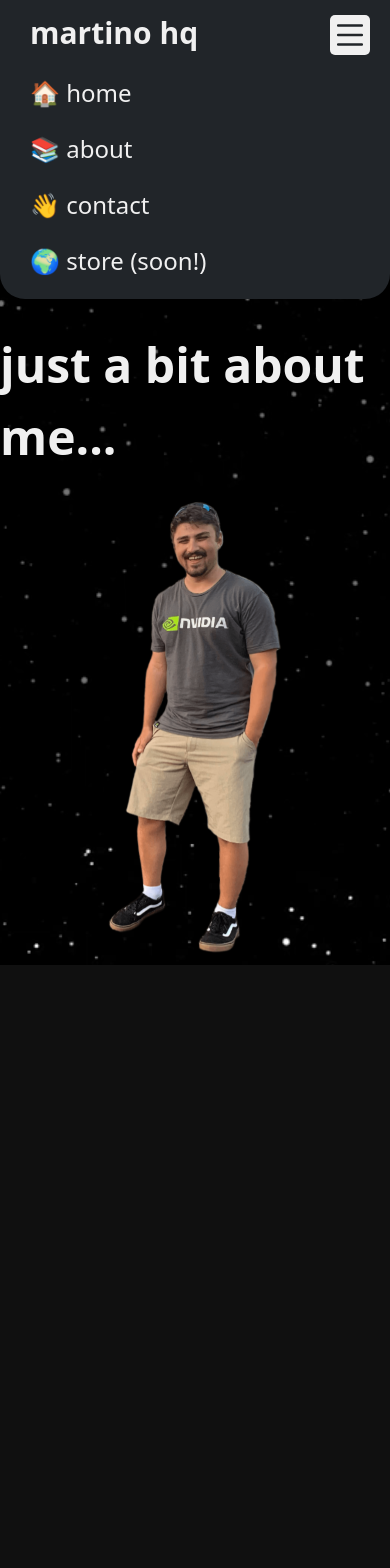
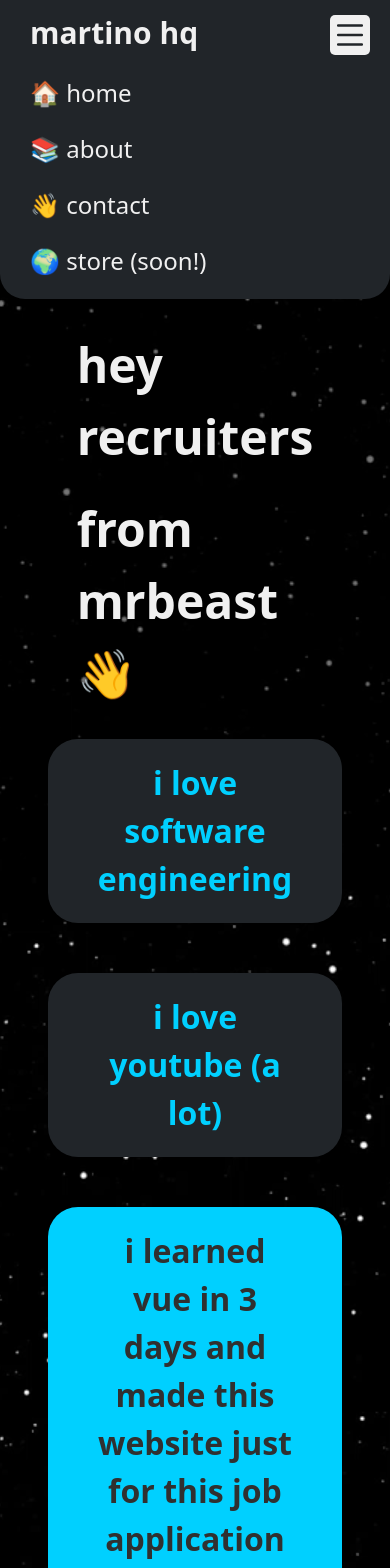
Before and after one commit to MatthewMartino/MartinoVue, a Vue app: page /about in a window 390 px wide. Shown: the top 1568 px of the page. Before the commit the page ends 965 px from the top, so only its background shows below. Built offline with nearby package versions, Linux system fonts and the light colour scheme.

Commit message:
Finished about page, bug fixes, etc

```diff
--- a/src/assets/scss/main.scss
+++ b/src/assets/scss/main.scss
@@ -63,9 +63,13 @@
 
 .floatingMartino {
   animation: floating-animation 3s infinite alternate ease-in-out;
+  display: flex;
   max-width: 300px;
   float: right;
-  margin-right: 50px;
+  margin-right: 150px;
+  @media (max-width: 1100px) {
+    display: none;
+  }
 }
 
 .heroText {
@@ -108,6 +112,19 @@
   @extend .fofSubText;
 }
 
+.cardHintD {
+  @extend .heroSubText;
+  color: rgba(255, 255, 255, 0.4);
+  font-weight: 300;
+  margin-top: 50px;
+  font-size: 20px;
+}
+
+.cardHintM {
+  @extend .cardHintD;
+
+}
+
 .hiddenText {
   @extend .heroText;
   color: $accent;
@@ -134,6 +151,18 @@
     color: $accent;
     background-color: $darkgray;
     transition: 0.1s;
+  }
+}
+
+.buttonCard {
+  @extend .button;
+  color: $accent;
+  background-color: $darkgray;
+  margin-top: 0px;
+
+  &:hover {
+    color: $accent;
+    background-color: $darkgray;
   }
 }
 
@@ -175,7 +204,7 @@
     transition: 0.2s;
   }
 
-  &.no {
+  &.navDisabled {
     a:hover {
       background-color: $disabled;
       cursor: default;
@@ -194,7 +223,6 @@
   display: flex;
   flex-direction: row;
   overflow-x: scroll;
-  margin-top: 50px;
 }
 
 .card {
@@ -296,6 +324,14 @@
   grid-template-columns: 1fr 3fr 1fr;
 }
 
+.aboutGrid {
+  display: grid;
+  grid-template-columns: 1fr 4fr;
+  @media (max-width: 1100px) {
+    grid-template-columns: 1fr 3fr 1fr;
+  }
+}
+
 .mobileMenuToggle {
   display: inline-block;
 }
--- a/src/components/customNav.vue
+++ b/src/components/customNav.vue
@@ -33,7 +33,7 @@
       <div class="navLink">
         <RouterLink to="/contact">👋 contact</RouterLink>
       </div>
-      <div class="navLink">
+      <div class="navLink navDisabled">
         <RouterLink to="#">🌍 store (soon!)</RouterLink>
       </div>
     </div>
--- a/src/views/AboutView.vue
+++ b/src/views/AboutView.vue
@@ -1,4 +1,22 @@
 <template>
-    <div class="heroText">just a bit about me...</div>
+    <div class="centerGrid">
+        <div />
+        <div>
+            <div class="heroText" style="margin-top: 30px">hey recruiters</div>
+            <div class="heroText" style="margin: 0px 0px 30px 0px">from mrbeast 👋</div>
+        </div>
+        <div />
+    </div>
+
     <img class="floatingMartino" src="../assets/img/me.png" />
+
+    <div class="aboutGrid">
+        <div />
+        <div>
+            <div class="buttonCard">i love software engineering</div>
+            <div class="buttonCard">i love youtube (a lot)</div>
+            <div class="buttonCard" style="background-color: #00d0ff; color: #303030;">i learned vue in 3 days and made this website just for this job application lol</div>
+        </div>
+        <div style="max-width: 0px;" />
+  </div>
 </template>
--- a/src/views/HomeView.vue
+++ b/src/views/HomeView.vue
@@ -13,7 +13,7 @@
         { title: "business stuff? got questions? email me!", link: "https://martino.store/contact", emoji: "🤙"  },
         { title: "only 999.9K subs away from 1M 🥲", link: "https://www.youtube.com/@yupitsmartino", emoji: "📺" },
         { title: "check out my 3 tweets here lol ", link: "https://twitter.com/yupitsmartino", emoji: "🐦" },
-        { title: "open source or bust... like this website!", link: "https://github.com/MatthewMartino", emoji: "💻"  },
+        { title: "open source or bust... like this website!", link: "https://github.com/MatthewMartino/MartinoVue", emoji: "💻"  },
         { title: "i hate meta but here's my insta, rip 🪦", link: "https://www.instagram.com/yupitsmartino/", emoji: "📸" },
         { title: "have no attention span? tiktok it is! ", link: "https://www.tiktok.com/@yupitsmartino", emoji: "🤳"  }
       ]
@@ -26,6 +26,8 @@
   <div class="heroText">hey! it's me:</div>
   <div class="heroImg"><img src="../assets/img/martino.png" /></div>
 
+  <!-- <div class="cardHintD">(scroll / click n' drag the cards!)</div> -->
+  <!-- <div class="cardHintM">(swipe through the cards!)</div> -->
   <customCard
     v-bind:cardData="cardDataLocal"
   />
```
